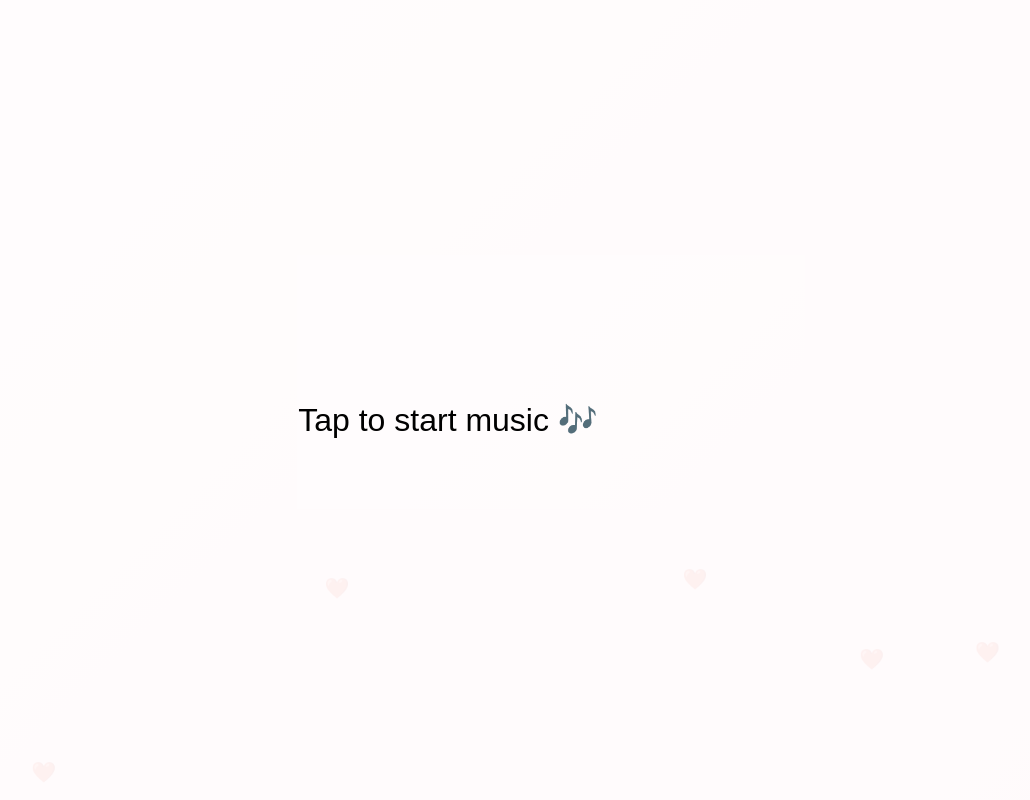
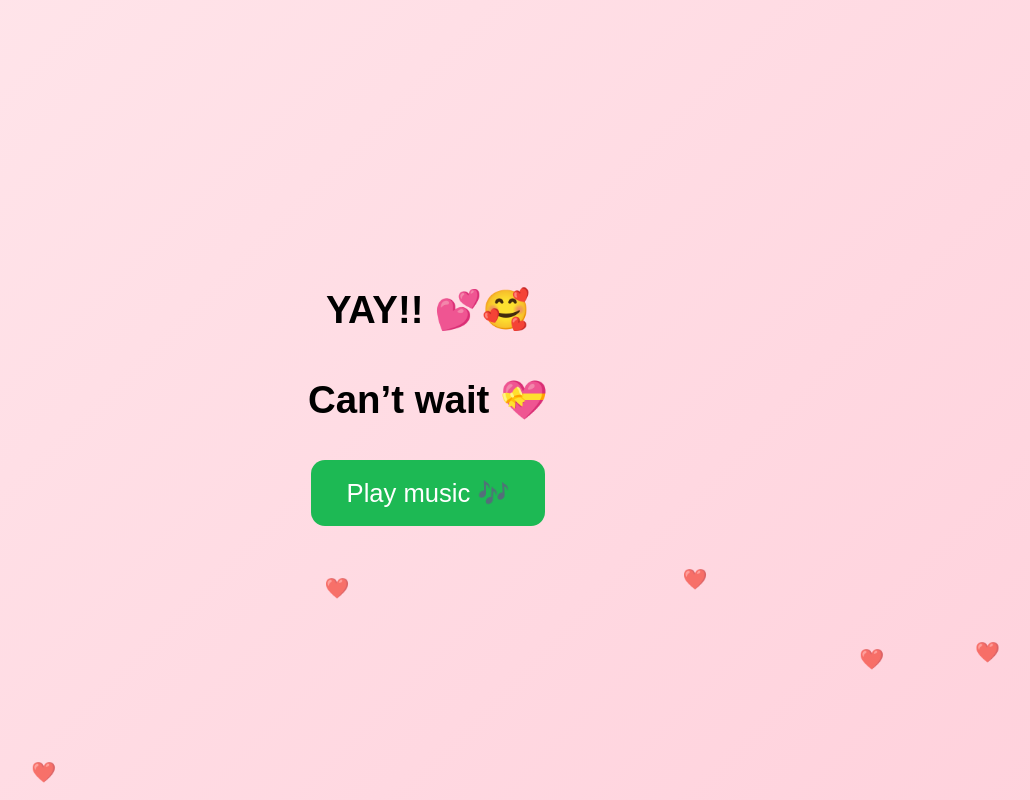
Before and after one commit to ks07-ai/Valentine, a plain HTML site: page index.html in a window 1280 px wide. Both pictures are taken after a click on the button "Yes ❤️". Shown: the whole page, without its empty margins (212-1242 px from the left). Drawn offline with Linux system fonts and the light colour scheme.

Commit message:
Update index.html

```diff
--- a/index.html
+++ b/index.html
@@ -1,10 +1,9 @@
 <!DOCTYPE html>
 <html lang="en">
 <head>
-<meta charset="UTF-8" />
+<meta charset="UTF-8">
 <title>Selena 💖 Valentine</title>
 <meta name="viewport" content="width=device-width, initial-scale=1.0">
-
 <style>
   body {
     margin: 0;
@@ -18,9 +17,7 @@
     justify-content: center;
     text-align: center;
   }
-
   h1 { font-size: 2.4rem; margin-bottom: 25px; }
-
   button {
     font-size: 1.4rem;
     padding: 14px 28px;
@@ -29,10 +26,9 @@
     border-radius: 14px;
     cursor: pointer;
   }
-
   #yesBtn { background-color: #ff4d6d; color: white; z-index:2;}
   #noBtn { background-color: #bfbfbf; position: fixed; z-index:2;}
-
+  #playBtn { background-color: #1DB954; color: white; font-size:1.6rem; padding:18px 36px; border-radius:14px;}
   .heart {
     position: fixed;
     font-size: 20px;
@@ -40,9 +36,7 @@
     opacity: 0.7;
     pointer-events: none;
   }
-
   @keyframes floatUp { from { transform: translateY(110vh); } to { transform: translateY(-10vh); } }
-
   .confetti {
     position: fixed;
     width: 10px;
@@ -50,111 +44,76 @@
     animation: fall 3s linear forwards;
     pointer-events: none;
   }
-
   @keyframes fall { from { transform: translateY(-10vh) rotate(0deg); opacity:1; } to { transform: translateY(100vh) rotate(360deg); opacity:0; } }
-
-  .final-buttons button { background-color: #ff4d6d; color: white; }
-  .stop-btn { background-color: #999; }
-
-  #tapOverlay {
-    position: fixed;
-    top:0; left:0; width:100%; height:100%;
-    background: rgba(255,255,255,0.9);
-    display:flex;
-    align-items:center;
-    justify-content:center;
-    font-size:2rem;
-    z-index: 10;
-    cursor: pointer;
-    text-align: center;
-    padding:20px;
-  }
 </style>
 </head>
-
 <body>
 
-<h1 id="question">Selena, will you be my Valentine? 💖</h1>
-
-<div id="controls">
+<!-- Page 1 -->
+<div id="page1">
+  <h1 id="question">Selena, will you be my Valentine? 💖</h1>
   <button id="yesBtn">Yes ❤️</button>
   <button id="noBtn">No 😐</button>
 </div>
 
-<!-- Audio -->
-<audio id="song" preload="auto">
-  <source src="hey-daddy.mp3" type="audio/mpeg">
-</audio>
-
-<div id="tapOverlay" style="display:none;">Tap to start music 🎶</div>
+<!-- Page 2 (hidden initially) -->
+<div id="page2" style="display:none;">
+  <h1>YAY!! 💕🥰<br><br>Can’t wait 💝</h1>
+  <button id="playBtn">Play music 🎶</button>
+</div>
 
 <script>
-  /* HEARTS */
-  setInterval(() => {
-    const h = document.createElement("div");
-    h.className = "heart";
-    h.textContent = "❤️";
-    h.style.left = Math.random() * 100 + "vw";
-    h.style.animationDuration = 6 + Math.random() * 6 + "s";
+  // Floating hearts
+  setInterval(()=>{
+    const h=document.createElement("div");
+    h.className="heart";
+    h.textContent="❤️";
+    h.style.left=Math.random()*100+"vw";
+    h.style.animationDuration=6+Math.random()*6+"s";
     document.body.appendChild(h);
-    setTimeout(() => h.remove(), 12000);
-  }, 450);
+    setTimeout(()=>h.remove(),12000);
+  },450);
 
   const yesBtn = document.getElementById("yesBtn");
   const noBtn = document.getElementById("noBtn");
-  const song = document.getElementById("song");
-  const tapOverlay = document.getElementById("tapOverlay");
+  const page1 = document.getElementById("page1");
+  const page2 = document.getElementById("page2");
+  const playBtn = document.getElementById("playBtn");
 
   let yesScale = 1;
 
-  /* NO BUTTON RUNAWAY + YES SCALE */
-  noBtn.addEventListener("click", () => {
-    noBtn.style.left = Math.random() * (window.innerWidth - 120) + "px";
-    noBtn.style.top = Math.random() * (window.innerHeight - 80) + "px";
-    yesScale += 0.25;
-    yesBtn.style.transform = `scale(${yesScale})`;
+  // NO button moves, YES grows
+  noBtn.addEventListener("click",()=>{
+    noBtn.style.left=Math.random()*(window.innerWidth-120)+"px";
+    noBtn.style.top=Math.random()*(window.innerHeight-80)+"px";
+    yesScale +=0.25;
+    yesBtn.style.transform=`scale(${yesScale})`;
   });
 
-  /* YES CLICK → SHOW TAP OVERLAY */
-  yesBtn.addEventListener("click", () => {
-    document.getElementById("question").style.display = "none";
-    document.getElementById("controls").style.display = "none";
-    tapOverlay.style.display = "flex";
-  });
-
-  /* TAP OVERLAY → PLAY MUSIC + SHOW FINAL SCREEN */
-  tapOverlay.addEventListener("click", () => {
-    tapOverlay.style.display = "none";
-
-    // Play song
-    song.currentTime = 0;
-    song.volume = 0.7;
-    song.play();
-
-    // Final screen
-    const finalScreen = document.createElement("div");
-    finalScreen.innerHTML = `
-      <h1>YAY!! 💕🥰<br><br>Can’t wait 💝</h1>
-      <div class="final-buttons">
-        <button onclick="song.play()">Replay 🎶</button>
-        <button class="stop-btn" onclick="song.pause()">Stop ⏹️</button>
-      </div>
-    `;
-    document.body.appendChild(finalScreen);
+  // YES button → show final page
+  yesBtn.addEventListener("click",()=>{
+    page1.style.display="none";
+    page2.style.display="flex";
+    page2.style.flexDirection="column";
+    page2.style.alignItems="center";
+    page2.style.justifyContent="center";
 
     // Confetti
     for(let i=0;i<120;i++){
-      const c = document.createElement("div");
+      const c=document.createElement("div");
       c.className="confetti";
-      c.style.left = Math.random()*100 + "vw";
-      c.style.backgroundColor =
-        ["#ff4d6d","#ffd1dc","#ff99ac","#ffffff"][Math.floor(Math.random()*4)];
-      c.style.animationDuration = 2 + Math.random()*2 + "s";
+      c.style.left=Math.random()*100+"vw";
+      c.style.backgroundColor=["#ff4d6d","#ffd1dc","#ff99ac","#ffffff"][Math.floor(Math.random()*4)];
+      c.style.animationDuration=2+Math.random()*2+"s";
       document.body.appendChild(c);
       setTimeout(()=>c.remove(),3000);
     }
   });
+
+  // Play music button → Spotify link
+  playBtn.addEventListener("click",()=>{
+    window.location.href="https://open.spotify.com/track/3h4bLzG0U1d8PrnQzjG6Qb?si=54496d468da04a1e";
+  });
 </script>
-
 </body>
 </html>
```
